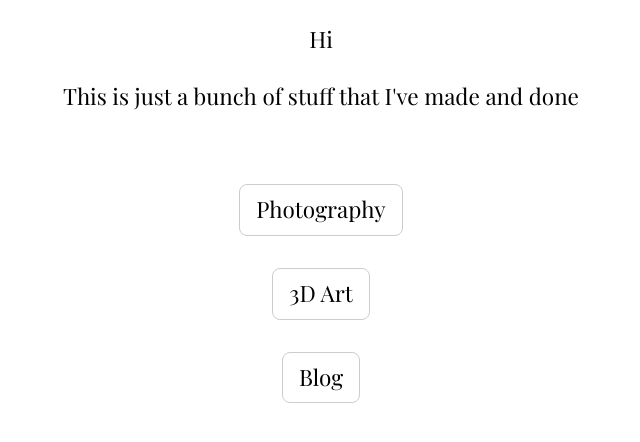
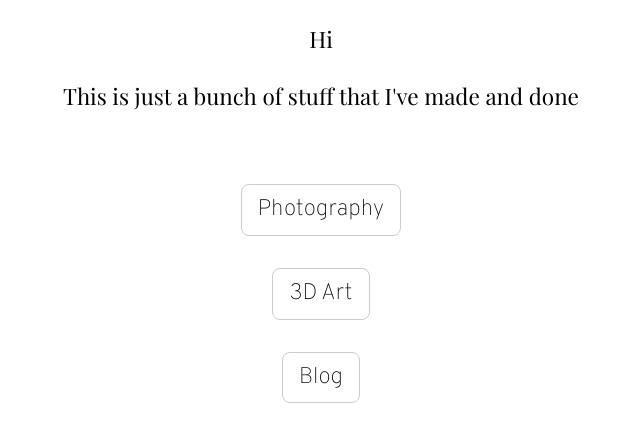
Before and after one commit to the-real-dorado/the-real-dorado.github.io, a PHP site: page / in a window 1280 px wide. Shown: the part 175-617 px from the top of the page, without its empty margins (319-959 px from the left). Run offline with PHP 8.4, Linux system fonts and the light colour scheme.

Commit message:
added font

```diff
--- a/index.html
+++ b/index.html
@@ -6,9 +6,9 @@
     <meta name="viewport" content="width=device-width, initial-scale=1">
     <meta name="description" content="a cool website">
     <link rel="icon" type="image/png" href="/images/DRD-3-circle-512.png">
-    <link rel="stylesheet" href="/css/animate.min.css">
-    <link rel="stylesheet" href="/css/w3.css">
-    <link rel="stylesheet" href="/css/master.css">
+    <link rel="stylesheet" href="/styles/animate.min.css">
+    <link rel="stylesheet" href="/styles/w3.css">
+    <link rel="stylesheet" href="/styles/master.css">
   </head>
   <header>
     <div class="w3-container w3-padding-16"></div>
--- a/pages/3D.html
+++ b/pages/3D.html
@@ -6,9 +6,9 @@
     <meta name="viewport" content="width=device-width, initial-scale=1">
     <meta name="description" content="a cool website">
     <link rel="icon" type="image/png" href="/images/DRD-3-circle-512.png">
-    <link rel="stylesheet" href="/css/animate.min.css">
-    <link rel="stylesheet" href="/css/w3.css">
-    <link rel="stylesheet" href="/css/master.css">
+    <link rel="stylesheet" href="/styles/animate.min.css">
+    <link rel="stylesheet" href="/styles/w3.css">
+    <link rel="stylesheet" href="/styles/master.css">
   </head>
   <header>
     <div class="w3-container w3-padding-16"></div>
--- a/pages/blog.html
+++ b/pages/blog.html
@@ -6,9 +6,9 @@
     <meta name="viewport" content="width=device-width, initial-scale=1">
     <meta name="description" content="a cool website">
     <link rel="icon" type="image/png" href="/images/DRD-3-circle-512.png">
-    <link rel="stylesheet" href="/css/animate.min.css">
-    <link rel="stylesheet" href="/css/w3.css">
-    <link rel="stylesheet" href="/css/master.css">
+    <link rel="stylesheet" href="/styles/animate.min.css">
+    <link rel="stylesheet" href="/styles/w3.css">
+    <link rel="stylesheet" href="/styles/master.css">
   </head>
   <header>
     <div class="w3-container w3-padding-16"></div>
--- a/pages/photography.html
+++ b/pages/photography.html
@@ -6,9 +6,9 @@
     <meta name="viewport" content="width=device-width, initial-scale=1">
     <meta name="description" content="a cool website">
     <link rel="icon" type="image/png" href="/images/DRD-3-circle-512.png">
-    <link rel="stylesheet" href="/css/animate.min.css">
-    <link rel="stylesheet" href="/css/w3.css">
-    <link rel="stylesheet" href="/css/master.css">
+    <link rel="stylesheet" href="/styles/animate.min.css">
+    <link rel="stylesheet" href="/styles/w3.css">
+    <link rel="stylesheet" href="/styles/master.css">
   </head>
   <header>
     <div class="w3-container w3-padding-16"></div>
--- a/css/master.css
+++ b/styles/master.css
@@ -1,6 +1,10 @@
 @font-face {
     font-family: 'Playfair Display';
-    src: url('/css/PlayfairDisplay-Regular.ttf');
+    src: url('/styles/PlayfairDisplay-Regular.ttf');
+}
+@font-face {
+    font-family: 'Overpass';
+    src: url('/styles/Overpass-Thin.ttf');
 }
 
 @media (prefers-color-scheme:light)
@@ -13,6 +17,10 @@ header h1{
   font-size: 4rem;
   display: flex;
   justify-content: center;
+}
+
+#flip {
+  font-family: 'Overpass', serif;
 }
 
 @media screen and (max-width: 600px) {
```
Also changed, not shown: styles/Overpass-Thin.ttf (added), styles/PlayfairDisplay-Regular.ttf (renamed from css/PlayfairDisplay-Regular.ttf), styles/animate.min.css (renamed from css/animate.min.css), styles/w3.css (renamed from css/w3.css).
